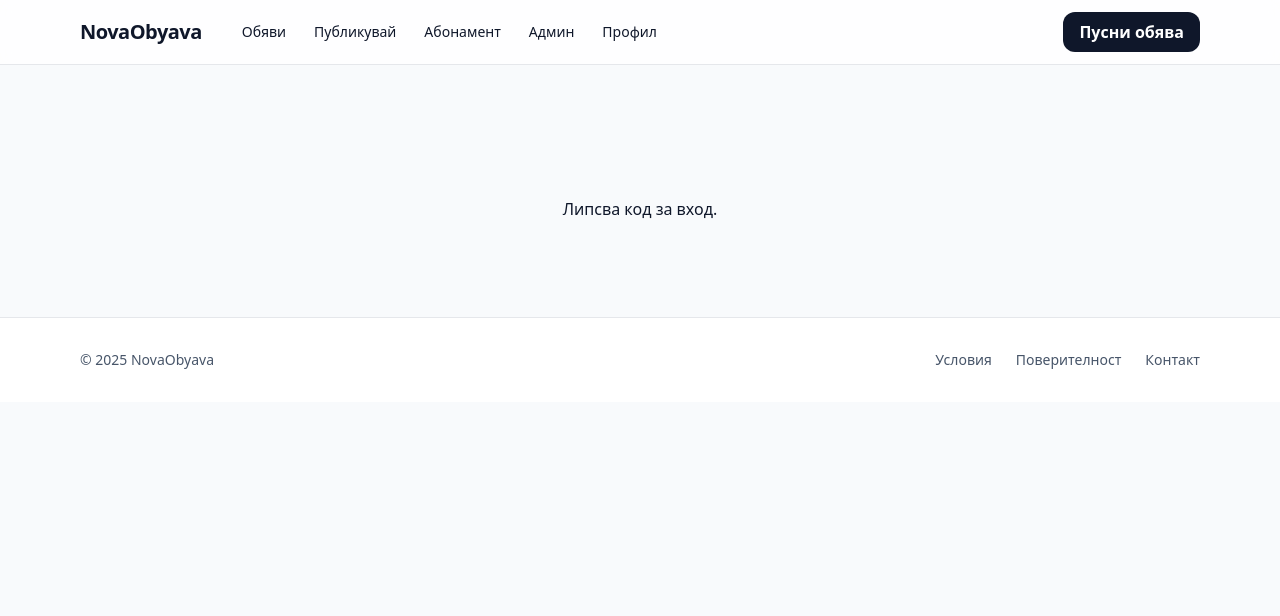
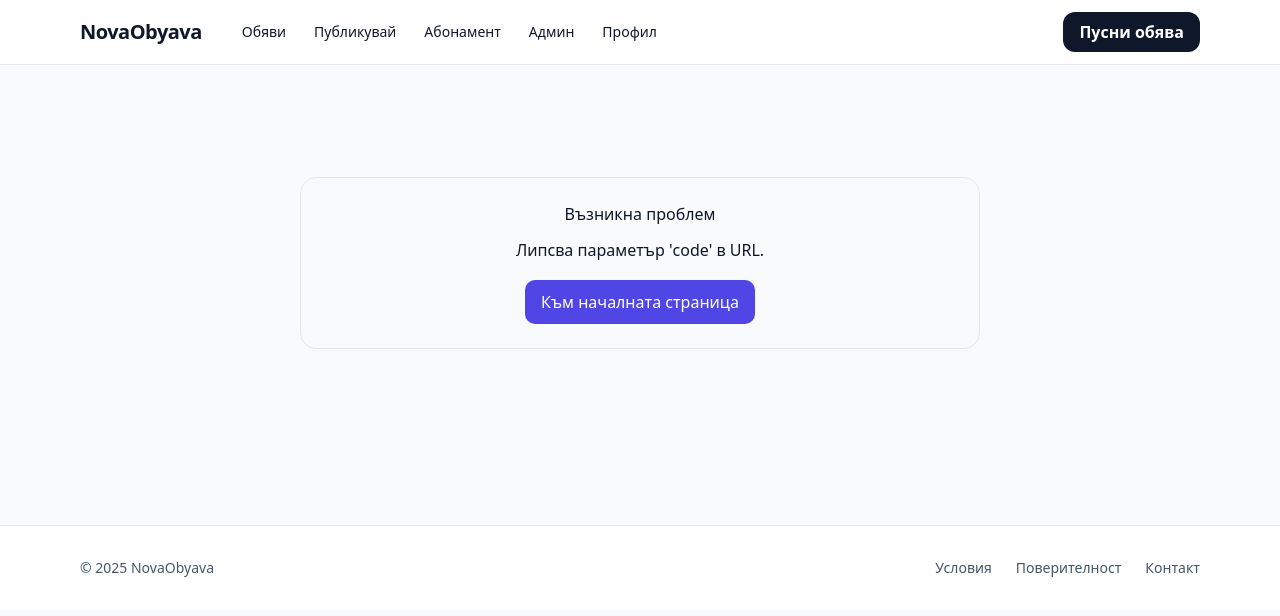
Before and after one commit to Love4e/newobqva, a Next.js app: page /auth/callback in a window 1280 px wide. Shown: the top 616 px of the page. Built offline with nearby package versions, Linux system fonts and the light colour scheme; no server answers.

Commit message:
Update page.tsx

```diff
--- a/app/auth/callback/page.tsx
+++ b/app/auth/callback/page.tsx
@@ -7,43 +7,87 @@ import { createClient } from "@supabase/supabase-js";
 
 const supabase = createClient(
   process.env.NEXT_PUBLIC_SUPABASE_URL!,
-  process.env.NEXT_PUBLIC_SUPABASE_ANON_KEY!
+  process.env.NEXT_PUBLIC_SUPABASE_ANON_KEY!,
+  {
+    auth: {
+      persistSession: true,
+      autoRefreshToken: true,
+      detectSessionInUrl: true,
+    },
+  }
 );
 
 export default function AuthCallbackPage() {
   const router = useRouter();
   const searchParams = useSearchParams();
-  const [status, setStatus] = useState("Проверяваме връзката...");
+  const [status, setStatus] = useState<"loading" | "ok" | "error">("loading");
+  const [message, setMessage] = useState("Проверяваме връзката...");
 
   useEffect(() => {
-    async function handleCallback() {
-      const code = searchParams.get("code");
-      if (!code) {
-        setStatus("Липсва код за вход.");
+    const run = async () => {
+      const errorDesc = searchParams.get("error_description");
+      if (errorDesc) {
+        setStatus("error");
+        setMessage("Грешка: " + decodeURIComponent(errorDesc));
         return;
       }
 
-      const { data, error } = await supabase.auth.exchangeCodeForSession(code);
-
-      if (error) {
-        console.error(error);
-        setStatus("Грешка при входа: " + error.message);
+      const code = searchParams.get("code");
+      if (!code) {
+        setStatus("error");
+        setMessage("Липсва параметър 'code' в URL.");
         return;
       }
 
-      // Успешен вход → може да редиректнеш към табло, профил и т.н.
-      setStatus("Успешно влизане! Пренасочваме...");
-      setTimeout(() => {
-        router.push("/profile"); // смени с твоята страница
-      }, 1500);
-    }
+      const { error } = await supabase.auth.exchangeCodeForSession(code);
 
-    handleCallback();
-  }, [searchParams, router]);
+      if (error) {
+        setStatus("error");
+        setMessage("Грешка при входа: " + error.message);
+        return;
+      }
+
+      setStatus("ok");
+      setMessage("Успешно влизане! Пренасочваме…");
+
+      // сменете /profile с желаната защитена страница
+      router.replace("/profile");
+    };
+
+    run();
+    // eslint-disable-next-line react-hooks/exhaustive-deps
+  }, []);
 
   return (
-    <div style={{ textAlign: "center", marginTop: "100px" }}>
-      <h1>{status}</h1>
-    </div>
+    <main
+      style={{
+        maxWidth: 680,
+        margin: "80px auto",
+        textAlign: "center",
+        padding: "24px",
+        borderRadius: 16,
+        border: "1px solid rgba(0,0,0,0.08)",
+      }}
+    >
+      <h1 style={{ marginBottom: 12 }}>
+        {status === "loading" ? "Обработваме входа…" : status === "ok" ? "Готово" : "Възникна проблем"}
+      </h1>
+      <p>{message}</p>
+      {status === "error" && (
+        <button
+          onClick={() => router.push("/")}
+          style={{
+            marginTop: 18,
+            padding: "10px 16px",
+            borderRadius: 10,
+            background: "#4f46e5",
+            color: "#fff",
+            cursor: "pointer",
+          }}
+        >
+          Към началната страница
+        </button>
+      )}
+    </main>
   );
 }
```
